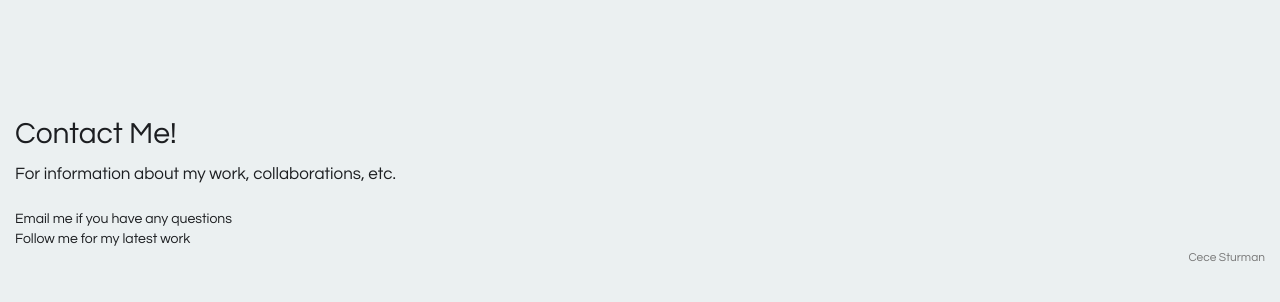
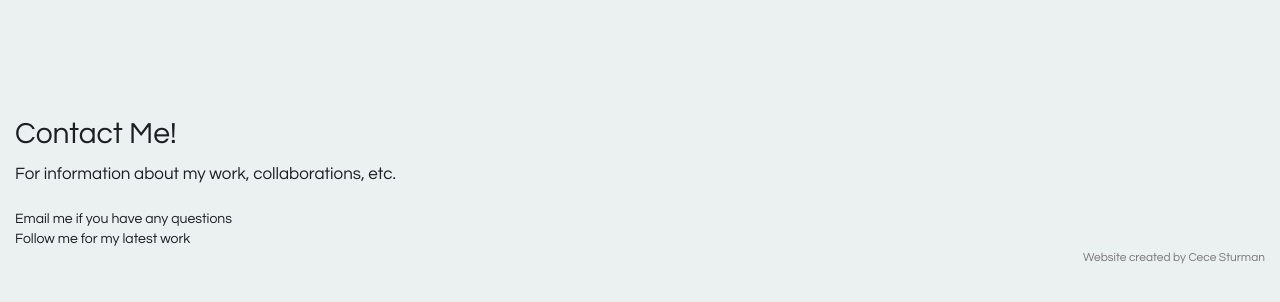
Before and after one commit to cs2033/cs2033.github.io, a plain HTML site: page index.html in a window 1280 px wide. Shown: the part 3311-3613 px from the top of the page. Drawn offline with Linux system fonts and the light colour scheme; files whose address does not match are found by name.

Commit message:
Update index.html

```diff
--- a/index.html
+++ b/index.html
@@ -233,7 +233,7 @@ My name is Britt Cerny. I am a recreational photographer from Los Angeles. I ori
         <p class="contact">For information about my work, collaborations, etc.</p><a href="mailto:bcerny.photo@gmail.com" class="contact-button">Email me if you have any questions</a><br>
             <a href="https://www.instagram.com/bcerny.photo/?hl=en" class="contact-button">Follow me for my latest work</a>
             <br/>
-            <span class="pull-right text-muted small">Cece Sturman</span>
+            <span class="pull-right text-muted small">Website created by Cece Sturman</span>
         </div>
     </section>
 
```
